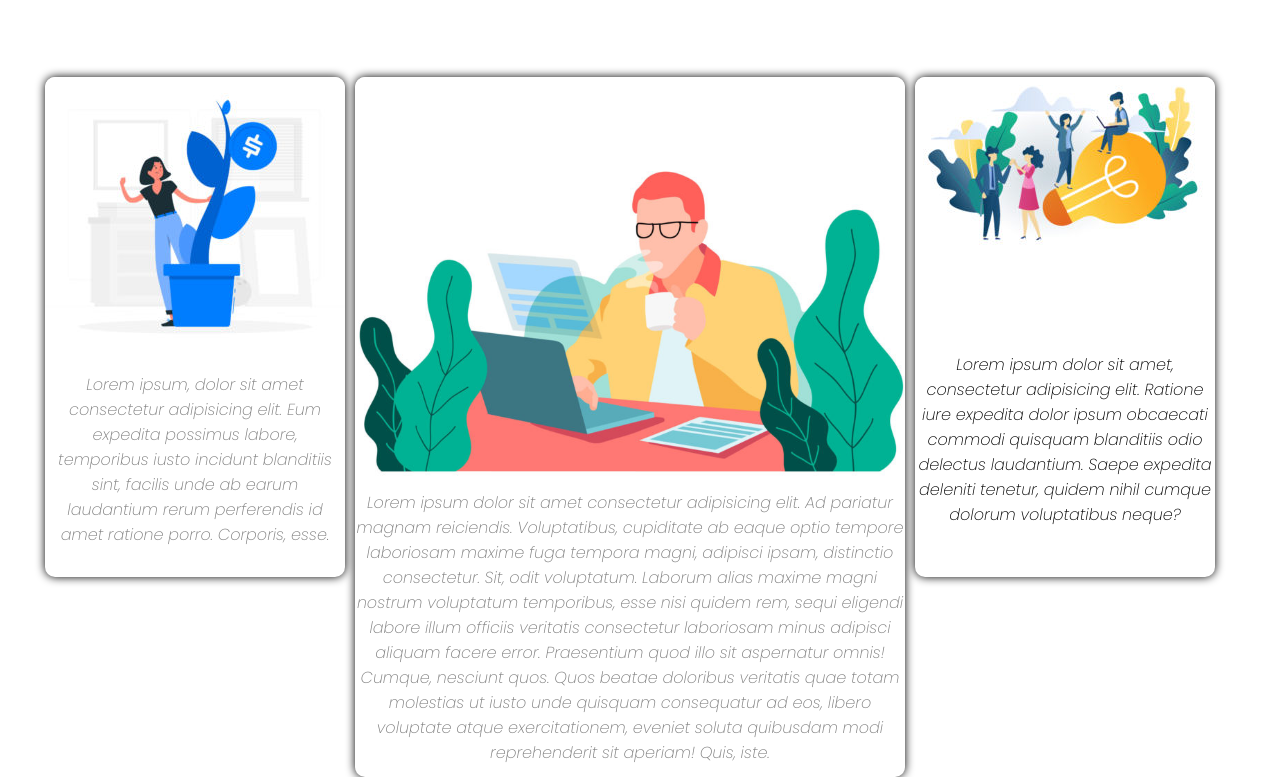
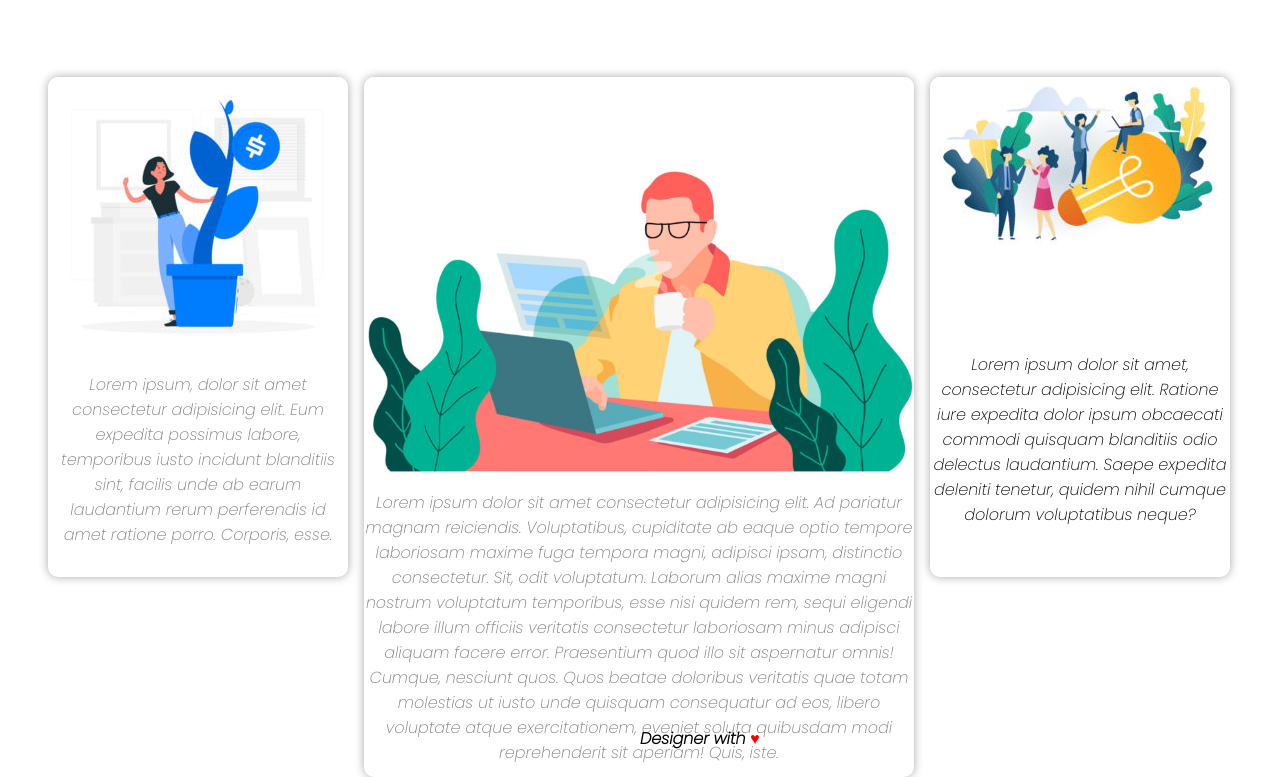
Before and after one commit to EngeneerProgram/htmlcss-wp, a plain HTML site: page index.html in a window 1280 px wide. Shown: the part 753-1530 px from the top of the page. Drawn offline with Linux system fonts and the light colour scheme.

Commit message:
Final commit Consegna Esercizio

```diff
--- a/css/style.css
+++ b/css/style.css
@@ -87,9 +87,9 @@
     float:left;
     display:inline-block;
     text-align: center;
-    margin:0 5px;
+    margin:0 8px;
     border-radius: 10px;
-    box-shadow: 0 0 10px black;
+    box-shadow: 0 0 10px rgb(172, 166, 166);
 }
 
 .info1{
@@ -143,3 +143,19 @@
 .info{
     margin-top: 5rem;
 }
+
+.container_principale{
+    position:relative;
+}
+
+footer{
+    position:absolute;
+    bottom:-656px;
+    left:600px;
+    color:black;
+    font-weight: bold;
+}
+
+span{
+    color:red;
+}
--- a/index.html
+++ b/index.html
@@ -54,8 +54,9 @@
             </div>
        </div>
 
-       <footer></footer>
+       <footer>Designer with <span>&hearts;</span></footer>
    </div>
+
 
 </body>
 </html>
```
